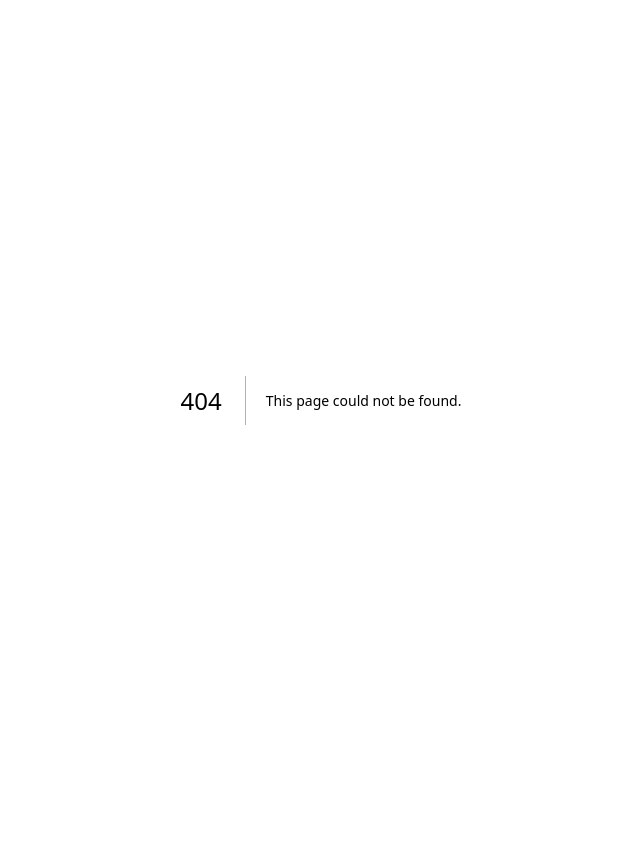
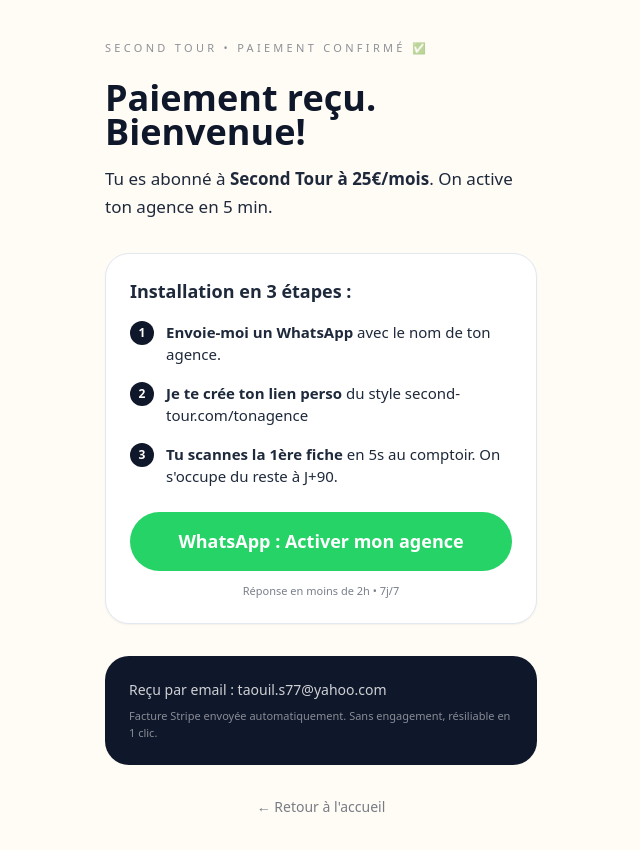
Before and after one commit to m29232899-bit/Second-tour, a Next.js app: page /merci in a window 1280 px wide. Before the commit this address had no page. Shown: the top 850 px of the page, without its empty margins (319-959 px from the left). Before the commit the page ends 800 px from the top, so only its background shows below. Built offline with nearby package versions, Linux system fonts and the light colour scheme.

Commit message:
Create page.tsx

```diff
--- /dev/null
+++ b/app/merci/page.tsx
@@ -0,0 +1,28 @@
+export default function Merci() {
+  return (
+    <main className="min-h-screen bg-[#FFFBF5] text-slate-800 px-6 py-10 max-w-[480px] mx-auto">
+      <p className="text-[11px] tracking-[0.3em] opacity-50 mb-6">SECOND TOUR • PAIEMENT CONFIRMÉ ✅</p>
+      <h1 className="text-[36px] font-black leading-[0.95] text-slate-900">Paiement reçu.<br/>Bienvenue!</h1>
+      <p className="mt-4 text-[17px] leading-7">Tu es abonné à <b>Second Tour à 25€/mois</b>. On active ton agence en 5 min.</p>
+
+      <div className="mt-8 bg-white border border-slate-200 rounded-[24px] p-6 shadow-sm">
+        <h2 className="font-black text-[18px] mb-4">Installation en 3 étapes :</h2>
+        <div className="space-y-4 text-[15px]">
+          <div className="flex gap-3"><span className="bg-slate-900 text-white w-6 h-6 rounded-full flex items-center justify-center text-xs font-bold shrink-0">1</span><p><b>Envoie-moi un WhatsApp</b> avec le nom de ton agence.</p></div>
+          <div className="flex gap-3"><span className="bg-slate-900 text-white w-6 h-6 rounded-full flex items-center justify-center text-xs font-bold shrink-0">2</span><p><b>Je te crée ton lien perso</b> du style second-tour.com/tonagence</p></div>
+          <div className="flex gap-3"><span className="bg-slate-900 text-white w-6 h-6 rounded-full flex items-center justify-center text-xs font-bold shrink-0">3</span><p><b>Tu scannes la 1ère fiche</b> en 5s au comptoir. On s'occupe du reste à J+90.</p></div>
+        </div>
+
+        <a href="https://wa.me/33600000000?text=Salut%20Second%20Tour%20!%20Je%20viens%20de%20payer%20les%2025%E2%82%AC%2C%20mon%20agence%20est%20%3A" className="mt-6 flex w-full justify-center bg-[#25D366] text-white font-bold py-4 rounded-full text-[18px]">WhatsApp : Activer mon agence</a>
+        <p className="text-center text-[11px] mt-3 opacity-60">Réponse en moins de 2h • 7j/7</p>
+      </div>
+
+      <div className="mt-8 bg-slate-900 text-white rounded-[24px] p-6">
+        <p className="text-sm opacity-80">Reçu par email : taouil.s77@yahoo.com</p>
+        <p className="text-[11px] mt-2 opacity-50">Facture Stripe envoyée automatiquement. Sans engagement, résiliable en 1 clic.</p>
+      </div>
+
+      <a href="/" className="mt-8 block text-center text-sm opacity-60">← Retour à l'accueil</a>
+    </main>
+  )
+}
```
